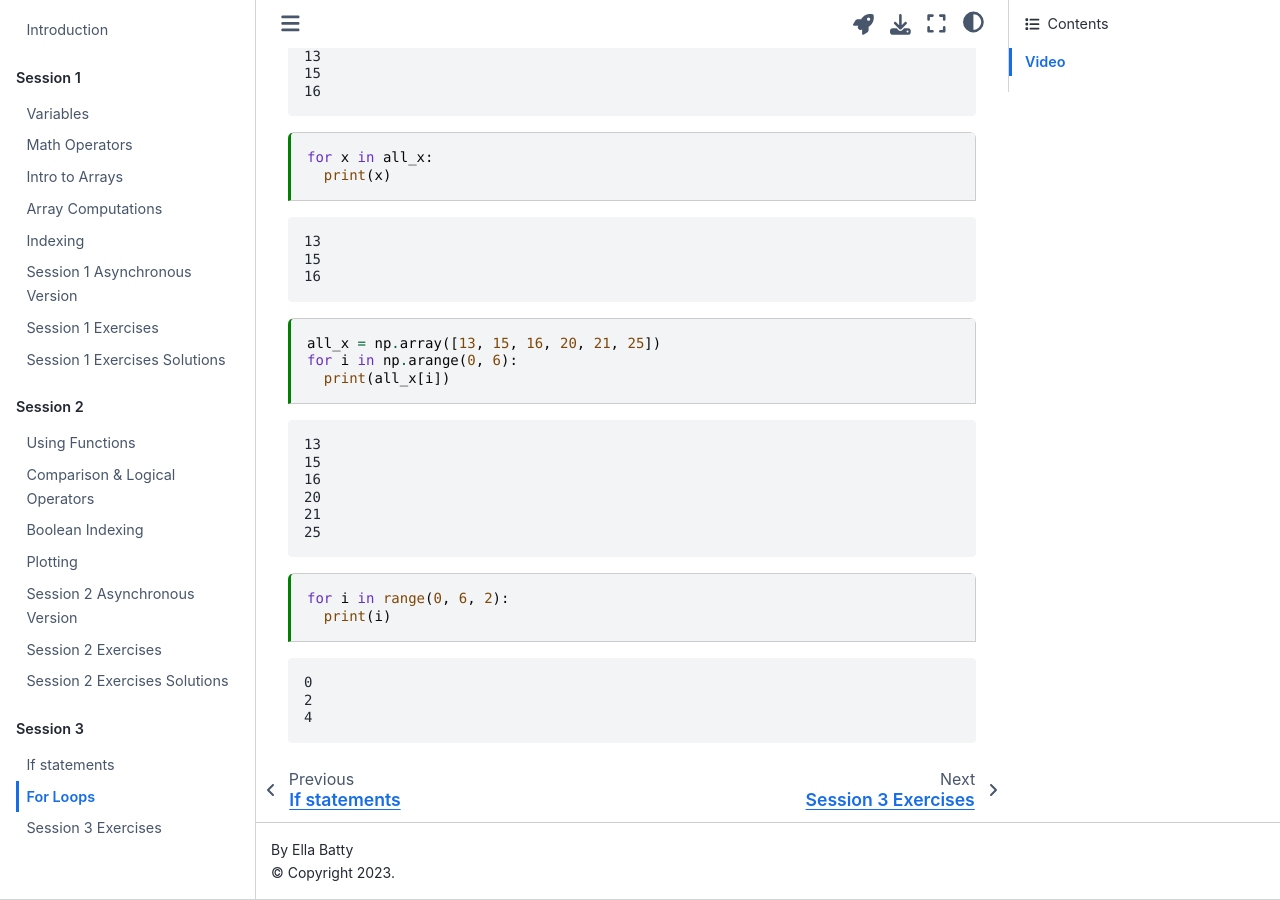
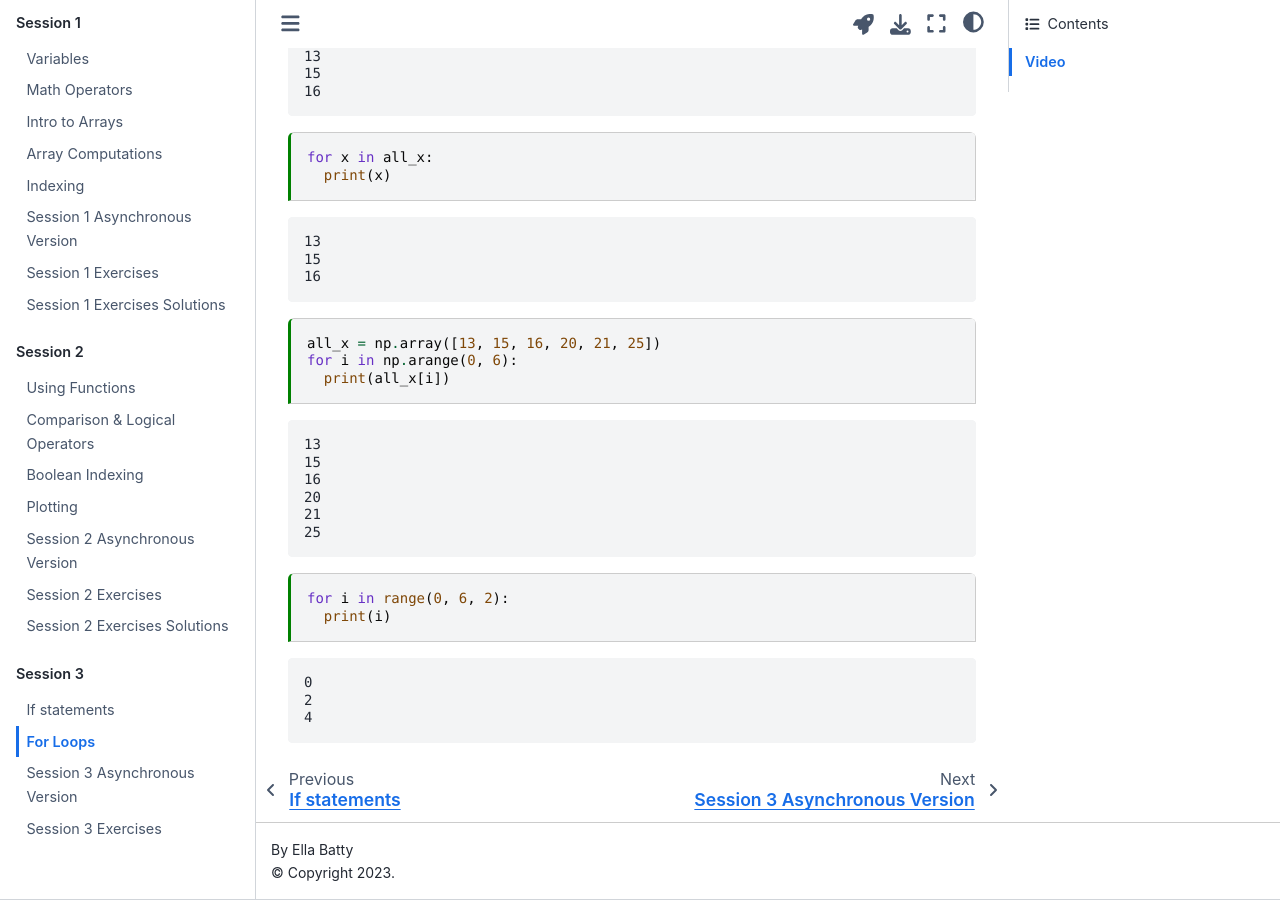
Before and after one commit to ebatty/CodingBootcamp, a Jupyter Book: the page built from content/ForLoops.ipynb, in a window 1280 px wide and 900 px high, scrolled down 1415 px. Built offline with Jupyter Book 1.0.4 settings and Sphinx 7.4.7 and the Sphinx Book theme 1.1.4, drawn with Linux system fonts in a browser that asks for light colours.

Commit message:
Update _toc.yml

```diff
--- a/_toc.yml
+++ b/_toc.yml
@@ -24,4 +24,5 @@
     chapters:
     - file: content/IfStatements.ipynb
     - file: content/ForLoops.ipynb
+    - file: content/Session3_Asynchronous.ipynb
     - file: content/Session3_Exercises.ipynb
```
